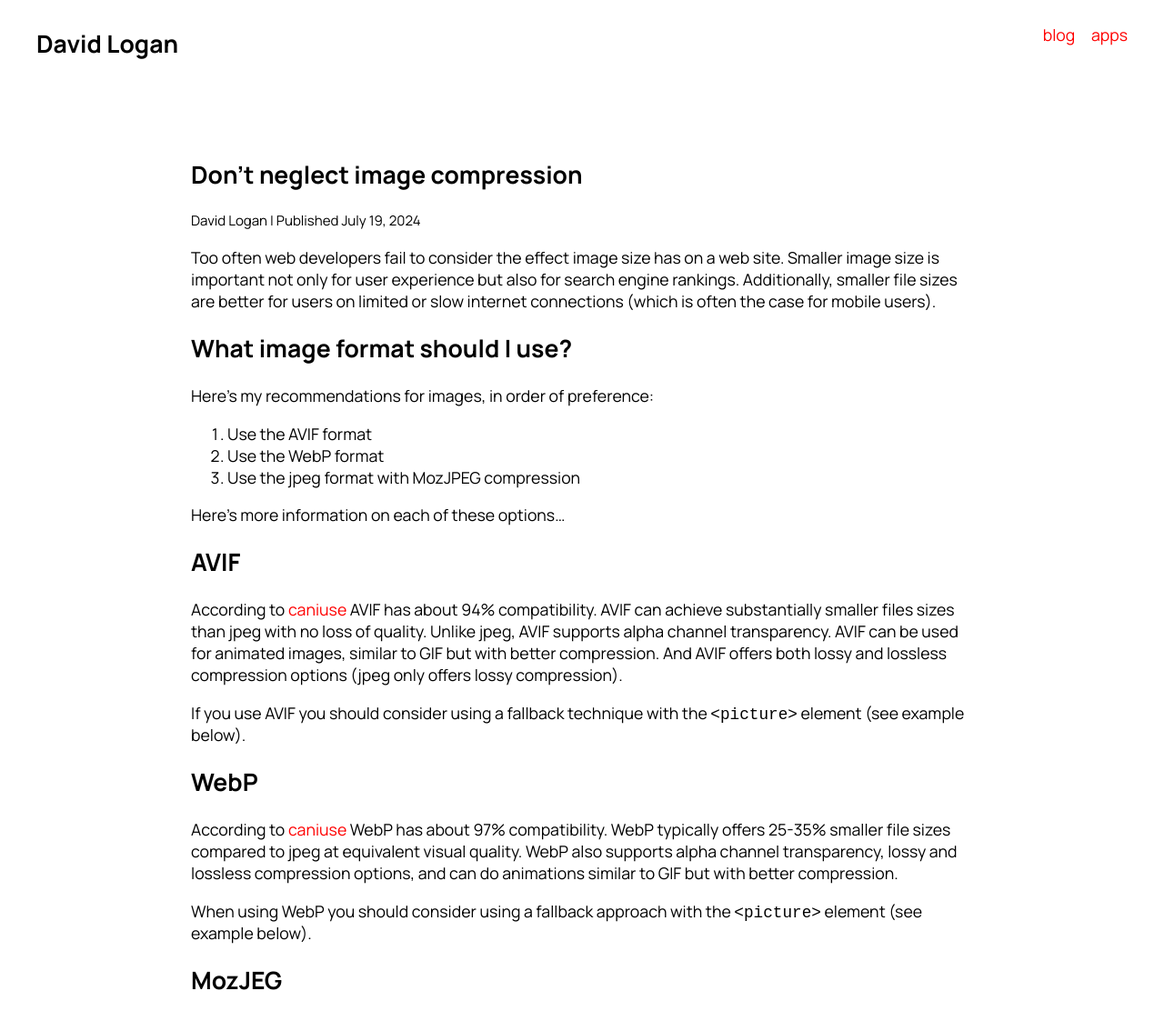
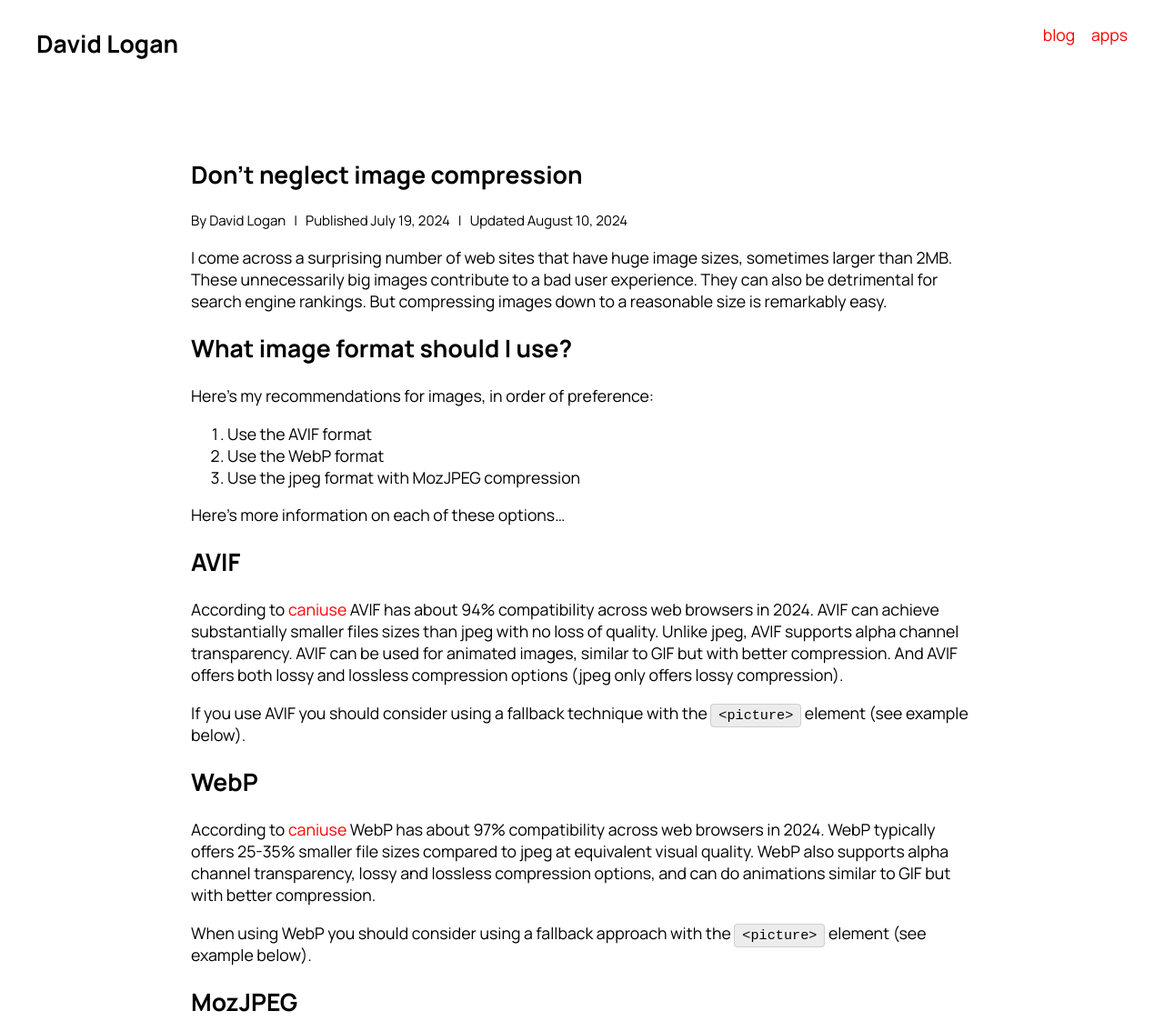
Before and after one commit to nagoldivad/nagoldivad, a plain HTML site: page blog/imgcomp.html in a window 1280 px wide. Shown: the top 1123 px of the page at 91% size. Drawn offline with Linux system fonts and the light colour scheme.

Commit message:
updates to blog, style fixes

```diff
--- a/assets/css/styles.css
+++ b/assets/css/styles.css
@@ -18,6 +18,23 @@
  * - This stylesheet (sometimes attempts to) follows BEM naming convention
  * - Media queries are mobile-first(?)
  */
+
+
+ :root {
+    /* Color scheme */
+    --color-neutral-100: #ececec;
+    --color-neutral-200: #cecece;
+    --color-neutral-300: #b1b1b1;
+    --color-neutral-400: #949494;
+    --color-neutral-500: #808080;
+    --color-neutral-600: #636363;
+    --color-neutral-700: #454545;
+    --color-neutral-800: #282828;
+    --color-neutral-900: #141414;
+
+    /* border radius */
+    --border-radius: 4px;
+ }
 
 
 /* these links are leftover from the previous iteration  */
@@ -302,8 +319,47 @@ textarea {
 	resize: none;
 	overflow: auto;
 }
-label{
+label {
 	font-size: 1.5em;
 	margin-top: 20px;
 	padding-left: 20px;
 }
+
+
+/* ---- tables for blog article index ---- */
+
+table.articles__table {
+    width: 100%;
+    border-collapse: collapse;
+}
+table.articles__table th, td {
+    padding: 8px 12px;
+    text-align: left;
+}
+table.articles__table td:first-child, th:first-child {
+    white-space: nowrap;
+    width: 1%;
+}
+
+
+/* ---- Code and preformat ---- */
+
+code,
+kbd,
+pre,
+samp {
+	font-family: monospace;
+}
+code {
+	padding: 0.2rem 0.5rem;
+	font-size: 0.95rem;
+	white-space: nowrap;
+	background: var(--color-neutral-100);
+	border: 1px solid var(--color-neutral-200);
+	border-radius: var(--border-radius);
+}
+pre > code {
+	display: block;
+	padding: 1rem 1.5rem;
+	white-space: pre;
+}
--- a/blog/imgcomp.html
+++ b/blog/imgcomp.html
@@ -59,16 +59,11 @@
         <h1 id="dont-neglect-image-compression">Don’t neglect image
         compression</h1>
 
-        <p style="font-size: 85%;">David Logan | Published July 19, 2024</p>
+        <p style="font-size: 85%;">By David Logan &nbsp; | &nbsp; Published July 19, 2024 &nbsp; | &nbsp; Updated August 10, 2024</p>
 
-        <p>Too often web developers fail to consider the effect image size has
-        on a web site. Smaller image size is important not only for user
-        experience but also for search engine rankings. Additionally, smaller
-        file sizes are better for users on limited or slow internet connections
-        (which is often the case for mobile users).</p>
+        <p>I come across a surprising number of web sites that have huge image sizes, sometimes larger than 2MB. These unnecessarily big images contribute to a bad user experience. They can also be detrimental for search engine rankings. But compressing images down to a reasonable size is remarkably easy.</p>
 
-        <h2 id="what-image-format-should-i-use">What image format should I
-        use?</h2>
+        <h2 id="what-image-format-should-i-use">What image format should I use?</h2>
 
         <p>Here’s my recommendations for images, in order of preference:</p>
 
@@ -83,29 +78,18 @@
         <h2 id="avif">AVIF</h2>
 
         <p>According to <a href="https://caniuse.com/?search=avif">caniuse</a>
-        AVIF has about 94% compatibility. AVIF can achieve substantially smaller
-        files sizes than jpeg with no loss of quality. Unlike jpeg, AVIF
-        supports alpha channel transparency. AVIF can be used for animated
-        images, similar to GIF but with better compression. And AVIF offers both
-        lossy and lossless compression options (jpeg only offers lossy
-        compression).</p>
+        AVIF has about 94% compatibility across web browsers in 2024. AVIF can achieve substantially smaller files sizes than jpeg with no loss of quality. Unlike jpeg, AVIF supports alpha channel transparency. AVIF can be used for animated images, similar to GIF but with better compression. And AVIF offers both lossy and lossless compression options (jpeg only offers lossy compression).</p>
 
-        <p>If you use AVIF you should consider using a fallback technique with
-        the <code>&lt;picture&gt;</code> element (see example below).</p>
+        <p>If you use AVIF you should consider using a fallback technique with the <code>&lt;picture&gt;</code> element (see example below).</p>
 
         <h2 id="webp">WebP</h2>
 
         <p>According to <a href="https://caniuse.com/?search=webp">caniuse</a>
-        WebP has about 97% compatibility. WebP typically offers 25-35% smaller
-        file sizes compared to jpeg at equivalent visual quality. WebP also
-        supports alpha channel transparency, lossy and lossless compression
-        options, and can do animations similar to GIF but with better
-        compression.</p>
+        WebP has about 97% compatibility across web browsers in 2024. WebP typically offers 25-35% smaller file sizes compared to jpeg at equivalent visual quality. WebP also supports alpha channel transparency, lossy and lossless compression options, and can do animations similar to GIF but with better compression.</p>
 
-        <p>When using WebP you should consider using a fallback approach with
-        the <code>&lt;picture&gt;</code> element (see example below).</p>
+        <p>When using WebP you should consider using a fallback approach with the <code>&lt;picture&gt;</code> element (see example below).</p>
 
-        <h2 id="mozjeg">MozJEG</h2>
+        <h2 id="mozjeg">MozJPEG</h2>
 
         <p>If you’re using jpeg images use <a
         href="https://github.com/mozilla/mozjpeg">MozJPEG</a> to compress them.
```
Also changed, not shown: blog/about.html (+11 -1 lines), blog/index.html (+18 -13 lines).
